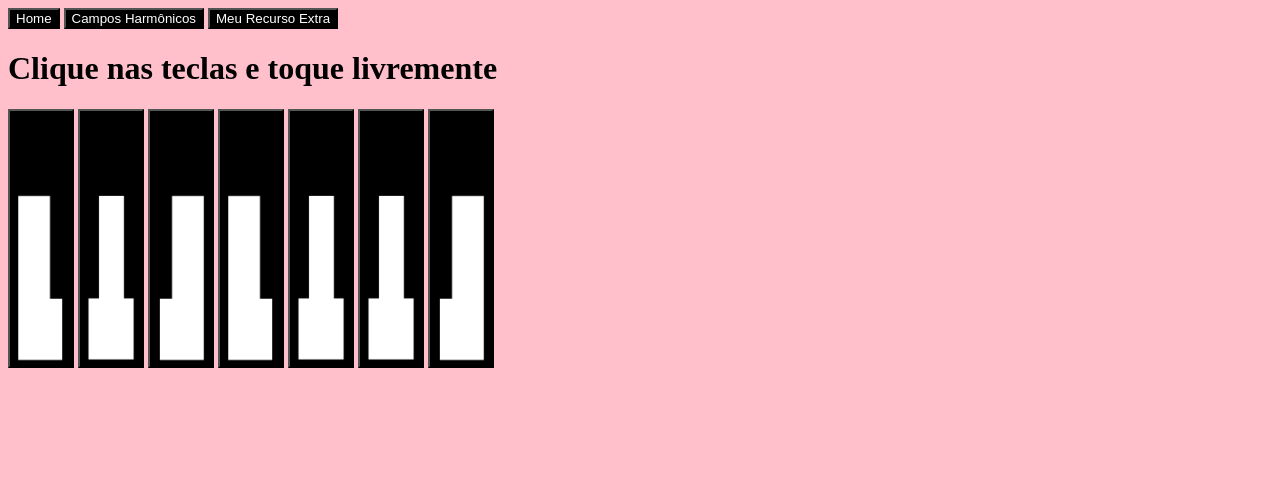
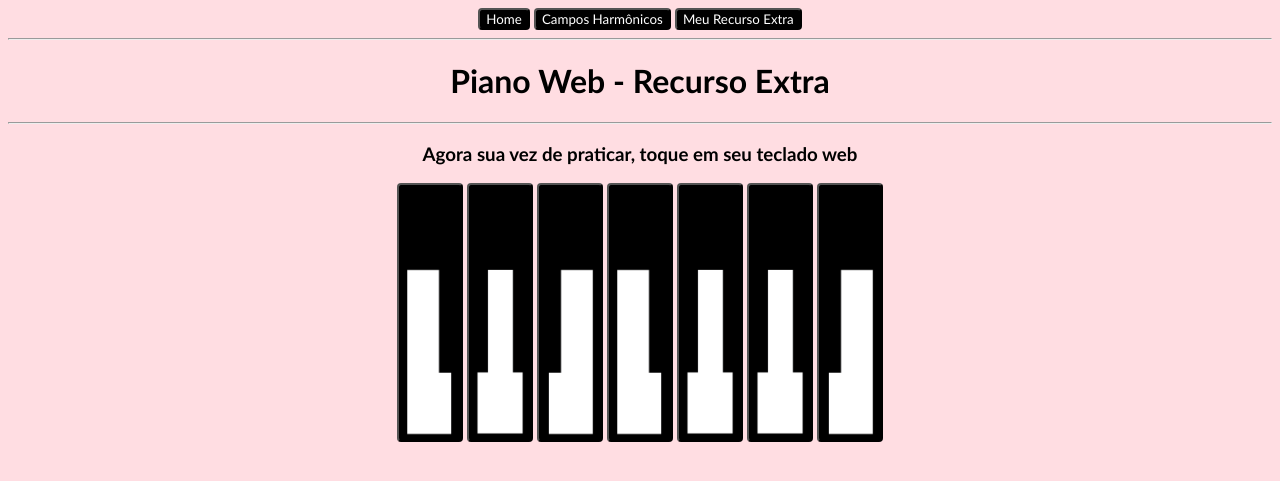
Before and after one commit to raquelmcoelho/web-programming, a PHP site: page /myExtraResource.html in a window 1280 px wide. Shown: the top 481 px of the page. Run offline with PHP 8.4, Linux system fonts and the light colour scheme.

Commit message:
chore: aperfeiçoamento do site

```diff
--- a/Atividade03 - Site Simples/myExtraResource.html
+++ b/Atividade03 - Site Simples/myExtraResource.html
@@ -1,7 +1,7 @@
 <!DOCTYPE html>
 <html lang="pt-br">
     <head>
-        <title>Play Piano</title>
+        <title> &#127929;</title>
         <link rel="stylesheet" type="text/css" href="style.css" />
         <script type="text/javascript" src="script.js"></script>
     </head>
@@ -11,18 +11,20 @@
             <button type="button"><a href="index.html">Home</a></button>
             <button type="button"><a href="page2.html">Campos Harmônicos</a></button>
             <button type="button"><a href="myExtraResource.html">Meu Recurso Extra</a></button>
-
         </div>
-        <h1> Clique nas teclas e toque livremente </h1>
+        <hr>
+        <h1>Piano Web - Recurso Extra</h1>
+        <hr>
+        <h3>Agora sua vez de praticar, toque em seu teclado web</h3>
 
         <div id="pianoButtons">
-            <button type="button" onClick="playMyTale('do');"><img src="images/rightTale.png"></button>
-            <button type="button" onClick="playMyTale('re');"><img src="images/middleTale.png"></button>
-            <button type="button" onClick="playMyTale('mi');"><img src="images/leftTale.png"></button>
-            <button type="button" onClick="playMyTale('fa');"><img src="images/rightTale.png"></button>
-            <button type="button" onClick="playMyTale('sol');"><img src="images/middleTale.png"></button>
-            <button type="button" onClick="playMyTale('la');"><img src="images/middleTale.png"></button>
-            <button type="button" onClick="playMyTale('si');"><img src="images/leftTale.png"></button>
+            <button type="button" onClick="playMyTale('do');"><img class="pianoTale" src="images/rightTale.png"></button>
+            <button type="button" onClick="playMyTale('re');"><img class="pianoTale" src="images/middleTale.png"></button>
+            <button type="button" onClick="playMyTale('mi');"><img class="pianoTale" src="images/leftTale.png"></button>
+            <button type="button" onClick="playMyTale('fa');"><img class="pianoTale" src="images/rightTale.png"></button>
+            <button type="button" onClick="playMyTale('sol');"><img class="pianoTale" src="images/middleTale.png"></button>
+            <button type="button" onClick="playMyTale('la');"><img class="pianoTale" src="images/middleTale.png"></button>
+            <button type="button" onClick="playMyTale('si');"><img class="pianoTale" src="images/leftTale.png"></button>
 
             <audio id="do" src="audios/C.mp3" type="audio/mp3"></audio>
             <audio id="re" src="audios/D.mp3" type="audio/mp3"></audio>
--- a/Atividade03 - Site Simples/style.css
+++ b/Atividade03 - Site Simples/style.css
@@ -1,15 +1,33 @@
+*{
+    margin: 1000 auto;
+    text-align: center;
+    border-radius: 4;
+    font-family:'Gill Sans', 'Gill Sans MT', Calibri, 'Trebuchet MS', sans-serif
+}
+
 body{
-    background-color: pink;
+    background-color: rgb(255, 221, 226);
 }
 
 button {
+    text-decoration: none;
     margin: auto;
-    background-color: black
+    background-color: black;
+    margin: 0%;
+    border-radius: 4px;
+
 }
 
-img {
+img{
     width: 50px;
-    height: 250px
+    border-radius: 4px;
+    height: 50px;
+}
+
+img.pianoTale {
+    width: 50px;
+    height: 250px;
+    border-radius: 4px;
 }
 
 a {
@@ -17,7 +35,32 @@ a {
     color: white;
 }
 
-/* #pianoButtons{
+th{
+    background-color: white;
+}
+
+table{
+    padding-top: 200px;
     margin: auto;
-    background-color: aqua;
-} */
+    border-radius: 30px;
+
+}
+table, th, td{
+    border: 5px solid black;
+    border-collapse: collapse;
+}
+
+hr{
+    color: rgb(255, 221, 226);
+    background-color: rgb(255, 221, 226);
+}
+#partiture{
+    text-decoration: none;
+    width: 1000px;
+    height: 100px
+}
+
+#pianoButtons{
+    border-radius: 4px;
+
+}
```
Also changed, not shown: Atividade03 - Site Simples/index.html (+45 -0 lines), Atividade03 - Site Simples/page2.html (+13 -3 lines), Atividade03 - Site Simples/script.js (+0 -19 lines), Atividade03 - Site Simples/images/A.png (added), Atividade03 - Site Simples/images/B.png (added), Atividade03 - Site Simples/images/C.png (added), Atividade03 - Site Simples/images/D.png (added), Atividade03 - Site Simples/images/E.png (added), Atividade03 - Site Simples/images/F.png (added), Atividade03 - Site Simples/images/G.png (added), Atividade03 - Site Simples/images/partiture.png (added), Atividade03 - Site Simples/images/piano.png (deleted), 5 other files.
